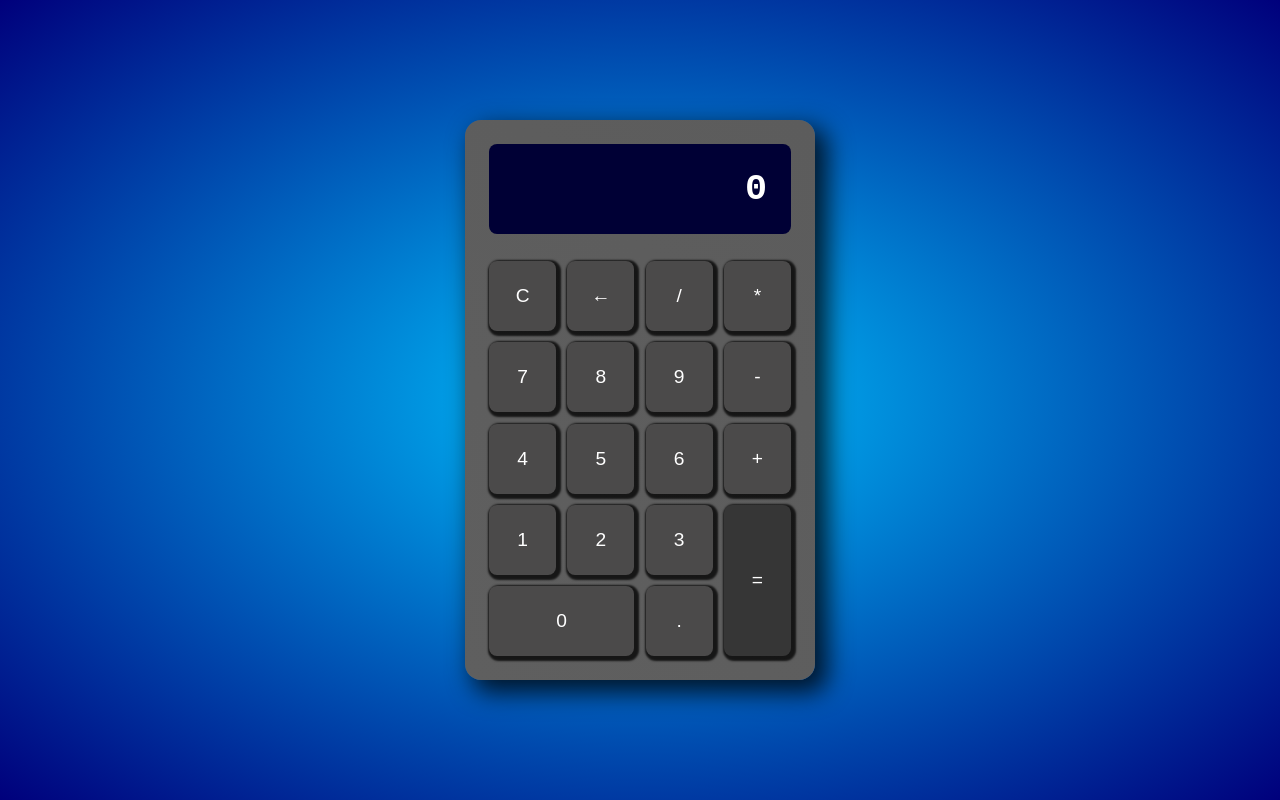
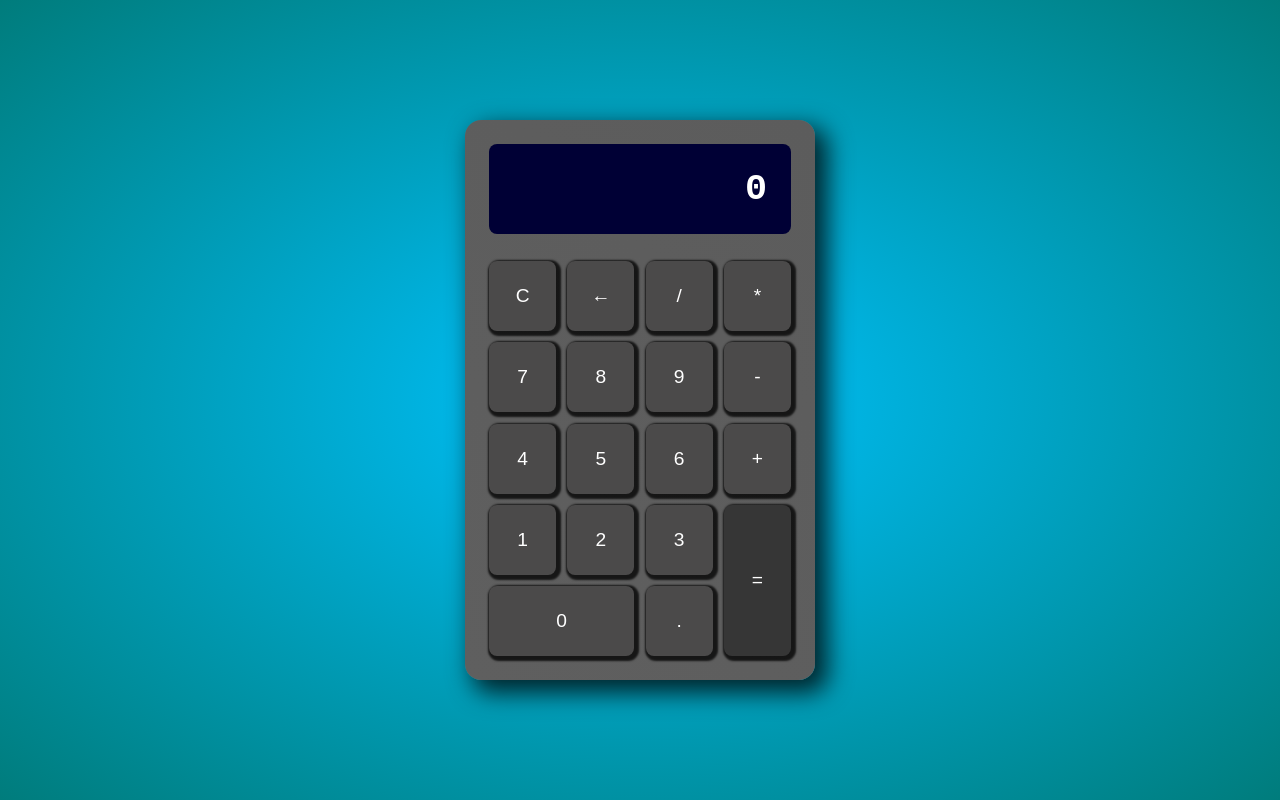
Before and after one commit to Fcortesh1987/Calculadora, a plain HTML site: page index.html in a window 1280 px wide. Drawn offline with Linux system fonts and the light colour scheme.

Commit message:
Update main.css
4 de febrero

```diff
--- a/CSS/main.css
+++ b/CSS/main.css
@@ -7,7 +7,7 @@
 
 body {
     min-height: 100vh;
-    background: radial-gradient(rgb(0, 195, 255), rgb(0, 0, 124));
+    background: radial-gradient(rgb(0, 195, 255), rgb(0, 124, 124));
     background-repeat: no-repeat;
     background-attachment: fixed;
     height: 100%;
```
